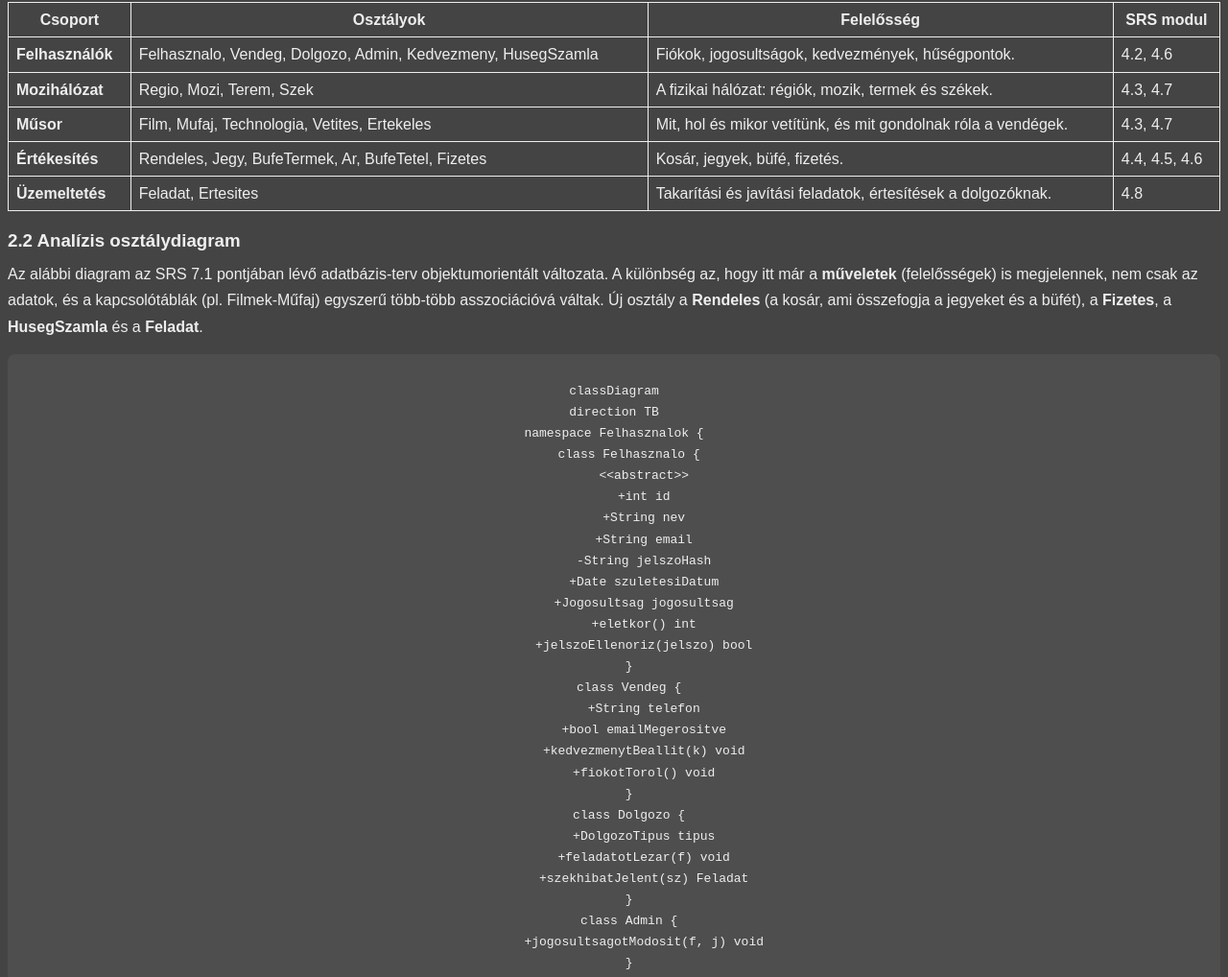
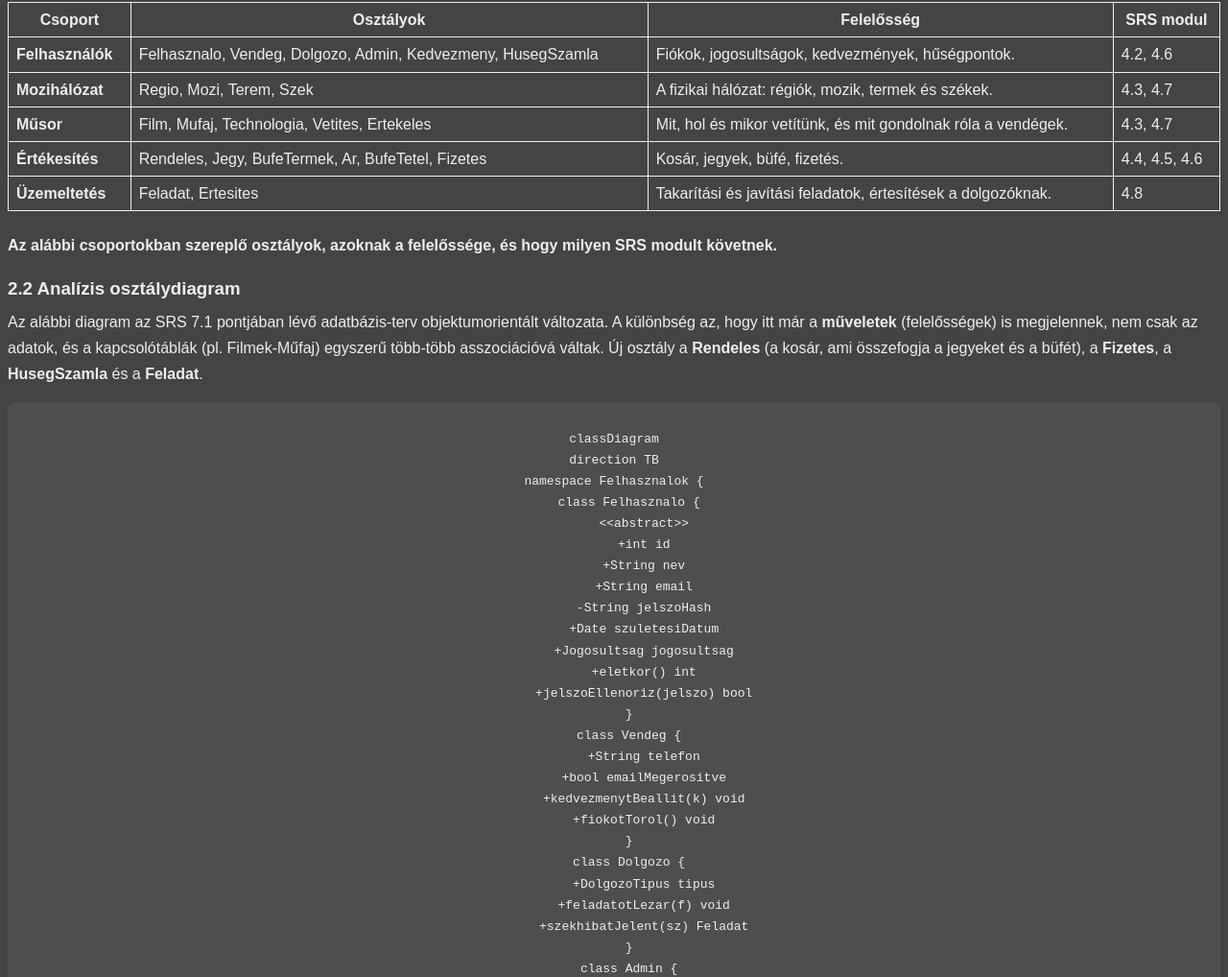
Before and after one commit to Lengyel-Janos/furgesoft_szoftvertechnologia, a plain HTML site: page analizis_modell.html in a window 1280 px wide. Shown: the part 3111-4129 px from the top of the page at 96% size. Drawn offline with Linux system fonts and the light colour scheme; a script that the page names is missing.

Commit message:
Add heading for class responsibilities and SRS modules

```diff
--- a/analizis_modell.html
+++ b/analizis_modell.html
@@ -195,6 +195,7 @@
         <tr> <td><strong>Értékesítés</strong></td> <td>Rendeles, Jegy, BufeTermek, Ar, BufeTetel, Fizetes</td> <td>Kosár, jegyek, büfé, fizetés.</td> <td>4.4, 4.5, 4.6</td> </tr>
         <tr> <td><strong>Üzemeltetés</strong></td> <td>Feladat, Ertesites</td> <td>Takarítási és javítási feladatok, értesítések a dolgozóknak.</td> <td>4.8</td> </tr>
     </table>
+    <h4> Az alábbi csoportokban szereplő osztályok, azoknak a felelőssége, és hogy milyen SRS modult követnek. </h4>
 </div>
 
 
```
